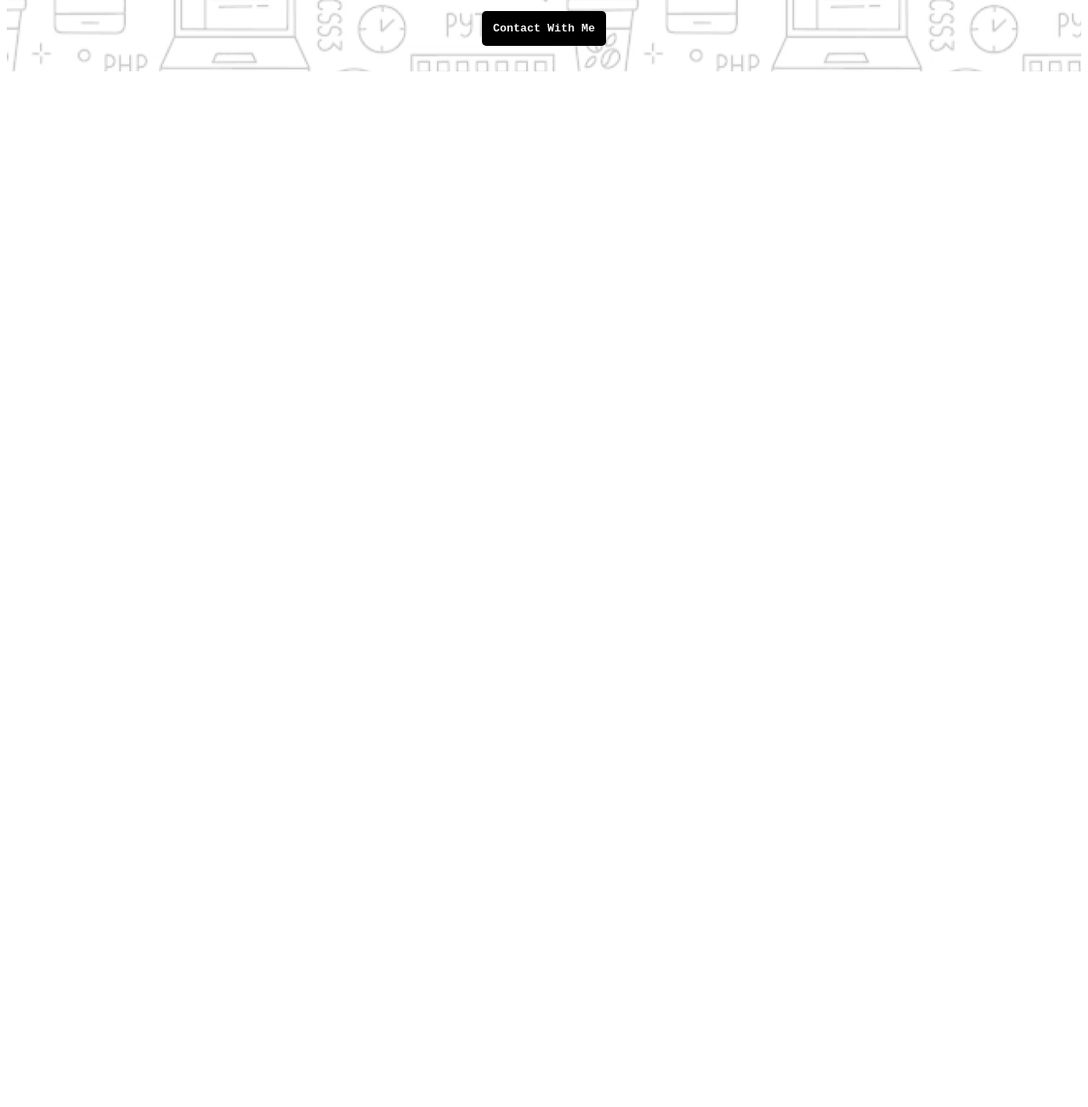
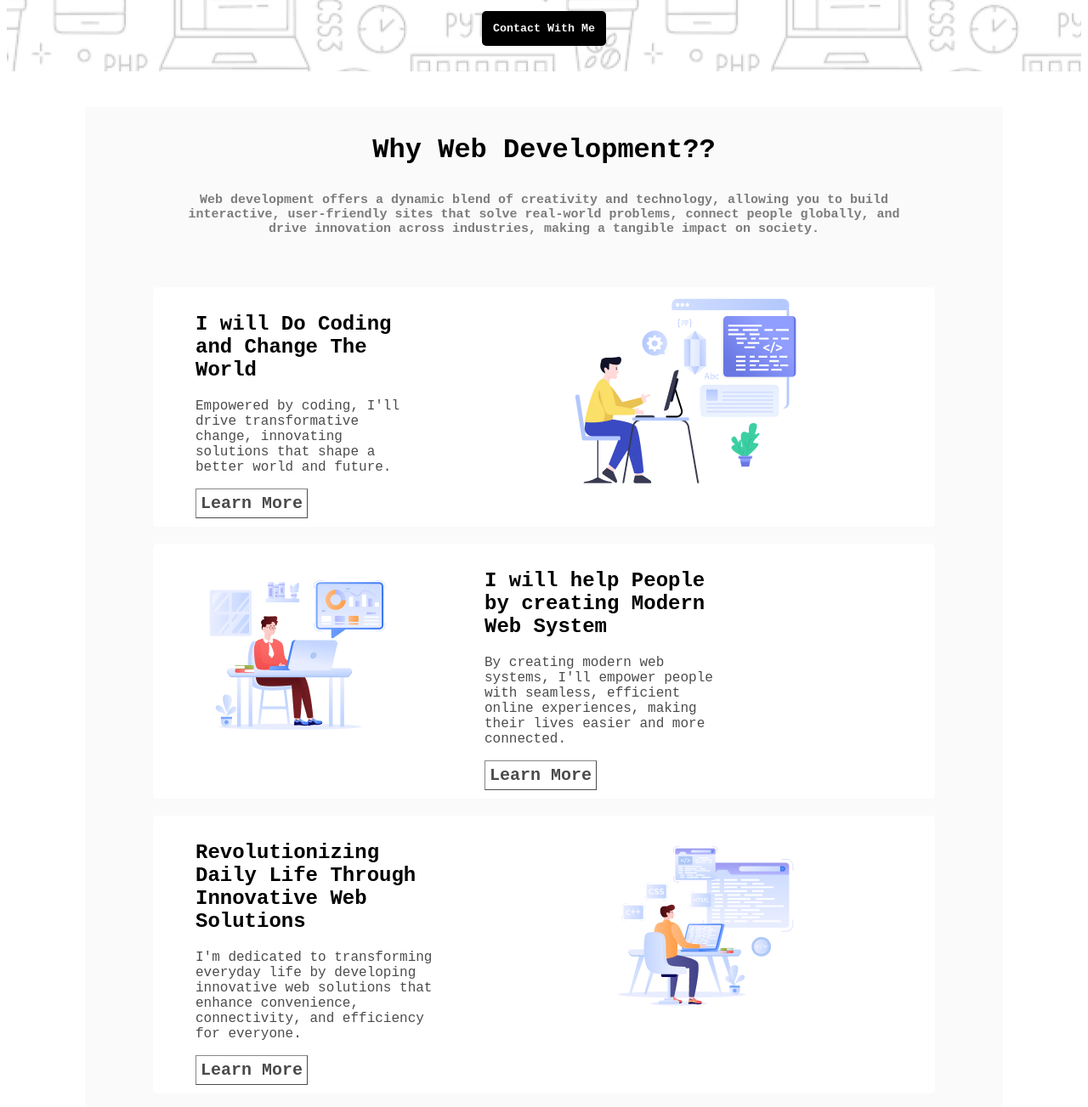
Before and after one commit to Salahuddin37/ph-assignment-one, a plain HTML site: page index.html in a window 1280 px wide. Shown: the part 641-1944 px from the top of the page at 85% size. Before the commit the page ends 800 px from the top, so only its background shows below. Drawn offline with Linux system fonts and the light colour scheme; a web font is replaced by a local one.

Commit message:
first commit

```diff
--- a/index.html
+++ b/index.html
@@ -33,6 +33,59 @@
     </header>
 
     <main>
+        <!--About Web Development-->
+
+        <section class="web-dev primary-margin">
+            <div class="dev-containers">
+                <p class="dev-title">
+                    Why Web Development??
+                </p>
+                <p class="dev-description">
+                    Web development offers a dynamic blend of creativity and technology, allowing you to build interactive, user-friendly sites that solve real-world problems, connect people globally, and drive innovation across industries, making a tangible impact on society.
+                </p>
+            </div>
+            <div>
+            <div class="dev-container-1">
+                <div class="dev-content">
+                    <h1 class="dev-title-1">I will Do Coding and Change The World</h1>
+                    <p class="dev-description-1">Empowered by coding, I'll drive transformative change, innovating solutions that shape a better world and future.
+                    </p>
+                    <button class="dev-button-1">Learn More</button>
+                </div>
+                <div class="dev-img-1"><img src="./assets/Layer_1.png" alt=""></div>
+            </div>
+        </div>
+<!---------------------------------------------------------------------------------------->
+            <div class="dev-container-2">
+                <div class="dev-img-2">
+                    <img src="./assets/Group 3.png" alt="">
+                </div>
+                <div class="dev-content-2">
+                    <h1 class="dev-title-2">
+                        I will help People by creating Modern Web System
+                    </h1>
+                    <p class="dev-description-2">
+                        By creating modern web systems, I'll empower people with seamless, efficient online experiences, making their lives easier and more connected.
+                    </p>
+                    <button  class="dev-button-2">Learn More</button>
+                </div>
+            </div>
+<!--------------------------------------------------------------------------------------------->
+            <div class="dev-container-3">
+                <div class="dev-content-3">
+                    <h1 class="dev-title-3">
+                        Revolutionizing Daily Life Through Innovative Web Solutions
+                    </h1>
+                    <p class="dev-description-3">
+                        I'm dedicated to transforming everyday life by developing innovative web solutions that enhance convenience, connectivity, and efficiency for everyone.
+                    </p>
+                    <button class="dev-button-3">Learn More</button>
+                </div>
+                <div class="dev-img-3">
+                    <img src="./assets/Group 4.png" alt="">
+                </div>
+            </div>
+        </section>
 
     </main>
 
--- a/style.css
+++ b/style.css
@@ -1,5 +1,9 @@
 *{
     font-family: monospace;
+}
+/* primary style */
+.primary-margin{
+    margin: 40px 90px;
 }
 /* style nav-bar */
 .style-nav{
@@ -54,3 +58,143 @@
 
 
 }
+/* About webelopment section style */
+.dev-containers{
+    text-align: center;
+
+}
+.dev-title{
+    font-size: 32px;
+    font-weight: 900;
+}
+.dev-description{
+    margin: 10px 120px;
+    font-size: 15px;
+    font-weight: bold;
+    opacity: 0.50;
+
+}
+/* Dev Container----------1 */
+.web-dev{
+    background-color:rgba(13, 19, 33, 0.02);
+    margin-bottom: 200px;
+    border: 2px solid white;
+
+}
+.dev-container-1{
+    display: flex;
+    justify-content: space-between;
+    margin: 60px 80px 40px 80px;
+    background-color: white;
+    padding: 10px 50px;
+    border-radius: 5px;
+
+}
+.dev-content{
+    margin-right: 200px;
+
+
+}
+.dev-title-1{
+    font-size: 24px;
+    font-weight: 900;
+}
+.dev-description-1{
+    font-size: 16px;
+    opacity: 0.7;
+}
+.dev-button-1{
+    font-size: 20px;
+    padding: 5px;
+    font-weight:bold;
+    opacity: 0.7;
+    border-radius: none;
+    background-color: white;
+    border-width: 1px;
+
+}
+.dev-img-1{
+    margin-right: 100px;
+}
+
+/* Dev Container-----------2 */
+.dev-container-2{
+    display: flex;
+    justify-content: space-between;
+    margin: 60px 80px;
+    background-color: white;
+    padding: 10px 50px;
+    border-radius: 5px;
+    margin-top: -20px;
+
+
+}
+
+.dev-content-2{
+    margin-right: 200px;
+
+
+}
+.dev-title-2{
+    font-size: 24px;
+    font-weight: 900;
+}
+.dev-description-2{
+    font-size: 16px;
+    opacity: 0.7;
+}
+.dev-button-2{
+    font-size: 20px;
+    padding: 5px;
+    font-weight:bold;
+    opacity: 0.7;
+    border-radius: none;
+    background-color: white;
+    border-width: 1px;
+
+}
+.dev-img-2{
+    margin-right: 100px;
+}
+
+
+
+/* Dev Container-----------3 */
+.dev-container-3{
+    display: flex;
+    justify-content: space-between;
+    margin: 50px 80px;
+    background-color: white;
+    padding: 10px 50px;
+    border-radius: 5px;
+    margin-top: -40px;
+
+
+}
+
+.dev-content-3{
+    margin-right: 200px;
+
+
+}
+.dev-title-3{
+    font-size: 24px;
+    font-weight: 900;
+}
+.dev-description-3{
+    font-size: 16px;
+    opacity: 0.7;
+}
+.dev-button-3{
+    font-size: 20px;
+    padding: 5px;
+    font-weight:bold;
+    opacity: 0.7;
+    border-radius: none;
+    background-color: white;
+    border-width: 1px;
+
+}
+.dev-img-3{
+    margin-right: 100px;
+}
```
